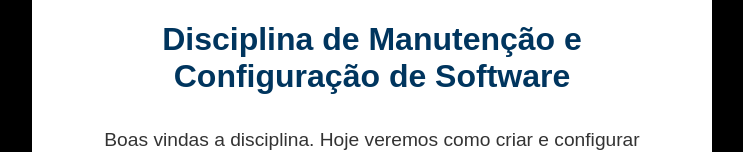
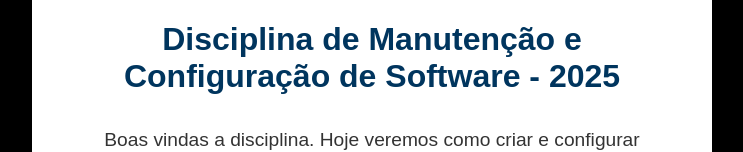
Before and after one commit to mateusrovedaa/minicurso-githubactions, a plain HTML site: page index.html in a window 1280 px wide. Shown: the part 405-557 px from the top of the page, without its empty margins (268-1011 px from the left). Drawn offline with Linux system fonts and the light colour scheme.

Commit message:
Update index.html

```diff
--- a/index.html
+++ b/index.html
@@ -11,7 +11,7 @@
     <div class="container">
         <header>
             <img src="https://www.univates.br/media/institucional/logo-horizontal.jpg" alt="Logo Univates" class="logo">
-            <h1>Disciplina de Manutenção e Configuração de Software</h1>
+            <h1>Disciplina de Manutenção e Configuração de Software - 2025</h1>
         </header>
 
         <main>
```
